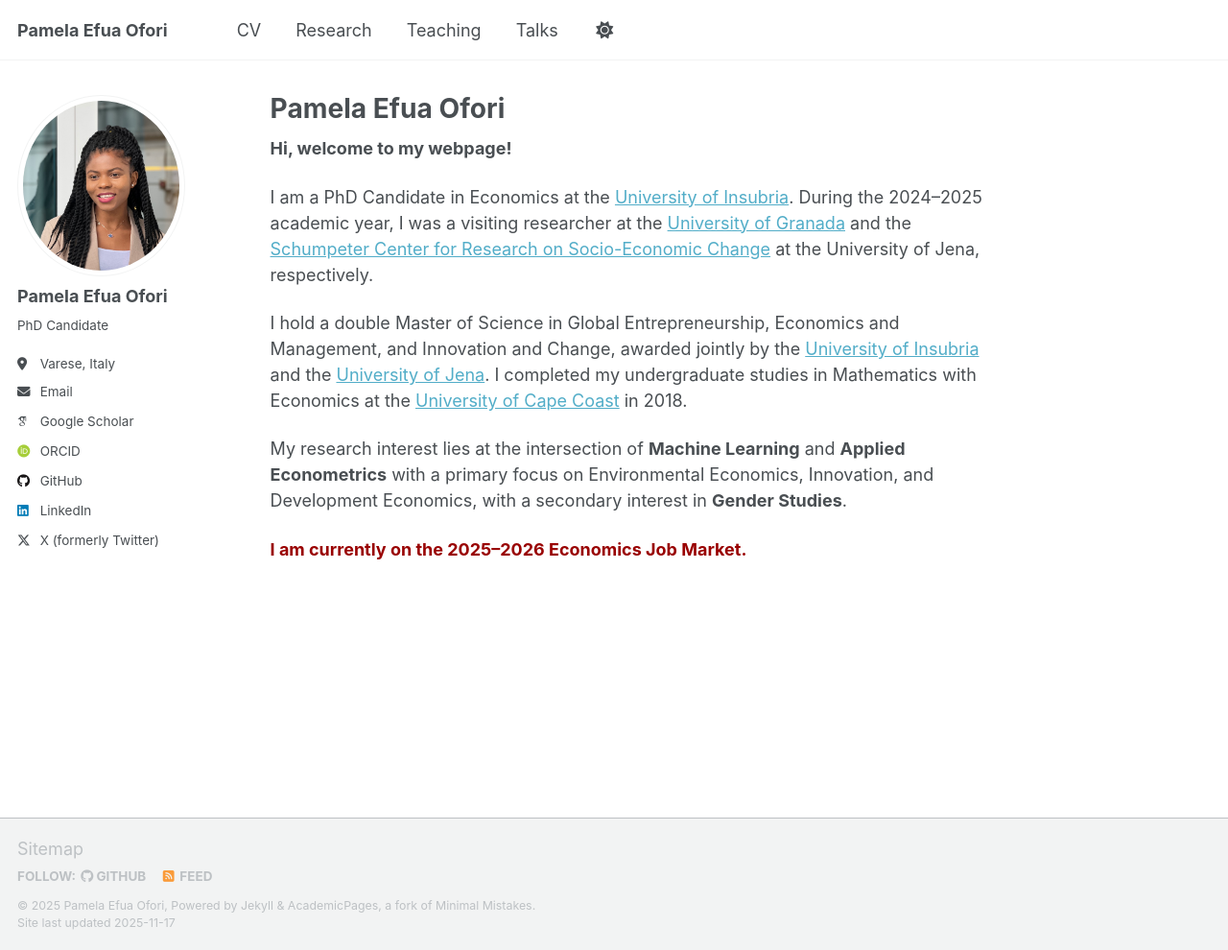
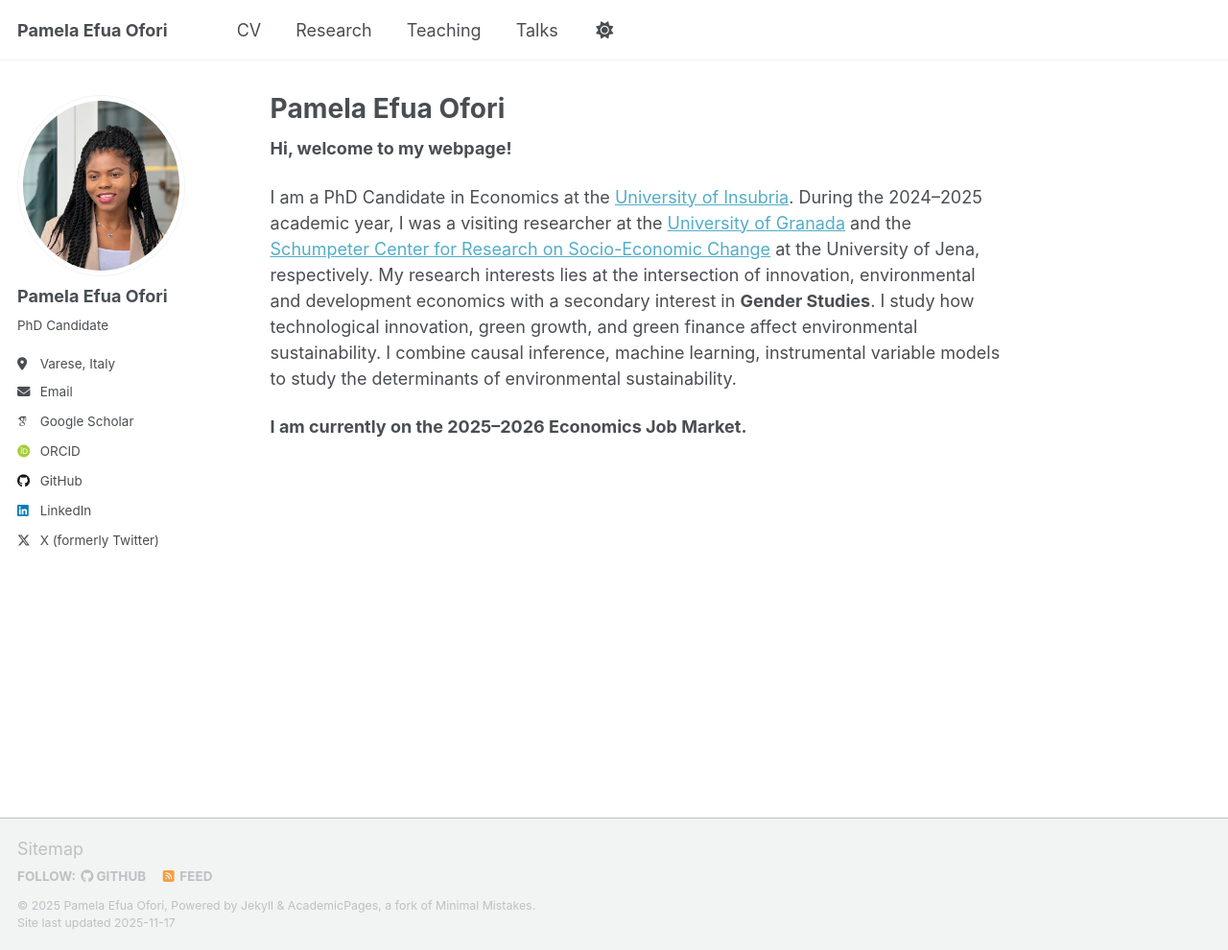
Before and after one commit to PEOFORI/peofori.github.io, a Jekyll site: the page built from _pages/about.md, in a window 1280 px wide and 990 px high. Shown: the whole window at 96% size. Built offline with Jekyll 4.4.1, drawn with Linux system fonts in a browser that asks for light colours; some web fonts are replaced; a script that is not in the unit is left out.

Commit message:
Update about.md

```diff
--- a/_pages/about.md
+++ b/_pages/about.md
@@ -12,11 +12,8 @@ redirect_from:
 
 **Hi, welcome to my webpage!**
 
-I am a PhD Candidate in Economics at the [University of Insubria](https://www.uninsubria.eu/). During the 2024–2025 academic year, I was a visiting researcher at the [University of Granada](https://www.ugr.es/en) and the [Schumpeter Center for Research on Socio-Economic Change](https://www.jsec.uni-jena.de/en) at the University of Jena, respectively.
-
-I hold a double Master of Science in Global Entrepreneurship, Economics and Management, and Innovation and Change, awarded jointly by the [University of Insubria](https://www.uninsubria.eu/) and the [University of Jena](https://www.uni-jena.de/en). I completed my undergraduate studies in Mathematics with Economics at the [University of Cape Coast](https://ucc.edu.gh/) in 2018.
-
-My research interest lies at the intersection of **Machine Learning** and **Applied Econometrics** with a primary focus on Environmental Economics, Innovation, and Development Economics, with a secondary interest in **Gender Studies**.
+I am a PhD Candidate in Economics at the [University of Insubria](https://www.uninsubria.eu/). During the 2024–2025 academic year, I was a visiting researcher at the [University of Granada](https://www.ugr.es/en) and the [Schumpeter Center for Research on Socio-Economic Change](https://www.jsec.uni-jena.de/en) at the University of Jena, respectively. My research interests lies at the intersection of innovation, environmental and development economics with a secondary interest in **Gender Studies**.  I study how technological innovation, green growth, and green finance affect environmental sustainability. I combine causal inference, machine learning, instrumental variable models to study the determinants of environmental sustainability.
 
 
-<span style="color:#990000; font-weight:bold;">I am currently on the 2025–2026 Economics Job Market.</span>
+
+**I am currently on the 2025–2026 Economics Job Market.**
```
